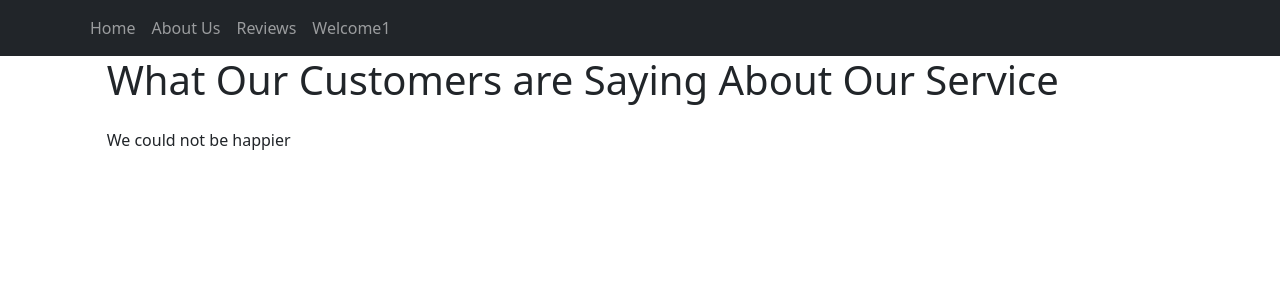
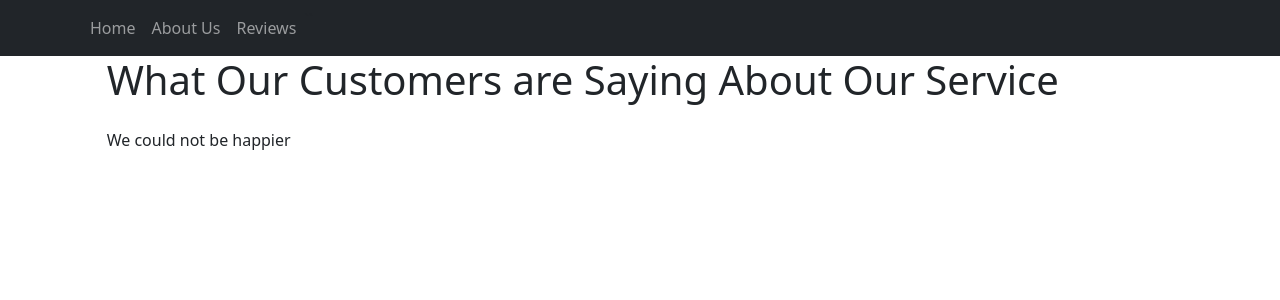
Before and after one commit to jimandjo/get_klean_CDA, a React (Create React App) app: page /reviews in a window 1280 px wide. Shown: the top 300 px of the page. Built offline with nearby package versions, Linux system fonts and the light colour scheme.

Commit message:
Removed Welcome1 from the App.js and Home.js

```diff
--- a/src/App.js
+++ b/src/App.js
@@ -2,7 +2,6 @@ import React from 'react'
 import AboutUs from './AboutUs'
 import Home from './Home'
 import Welcome from './Welcome';
-import AppPage from './Welcome1';
 import { BrowserRouter, Routes, Route } from "react-router-dom";
 import Reviews from './Reviews';
 
@@ -15,7 +14,6 @@ function App() {
         <Route index element={<Welcome />}/>
         <Route path="about-us" element={<AboutUs />} />
         <Route path="reviews" element={<Reviews />} />
-        <Route path="welcome1" element={<AppPage />} />
         </Route>
       </Routes>
     </BrowserRouter>
--- a/src/Home.js
+++ b/src/Home.js
@@ -13,8 +13,7 @@ function Home() {
           <Nav className="me-auto">
             <Link to="/" className="nav-link">Home</Link>
             <Link to="/about-us" className="nav-link">About Us</Link>
-            <Link to="/reviews" className="nav-link">Reviews</Link>
-            <Link to="/welcome1" className="nav-link">Welcome1</Link>
+            <Link to="/reviews" className="nav-link">Reviews</Link>``
           </Nav>
         </Container>
       </Navbar>
```
